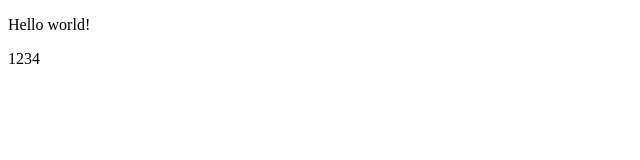
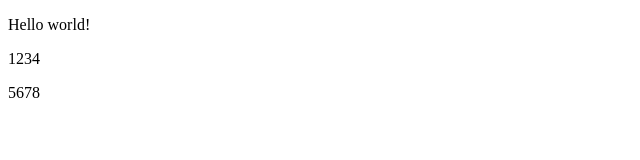
Before and after one commit to Villentretenmert95/project2, a plain HTML site: page index.html in a window 1280 px wide. Shown: the full height of the page, 0-640 px from the left. Drawn offline with Linux system fonts and the light colour scheme.

Commit message:
index new user

```diff
--- a/index.html
+++ b/index.html
@@ -8,6 +8,7 @@
 <body>
     <p>Hello world!</p>
     <p>1234</p>
+    <p>5678</p>
     <script src = "script.js"></script>
 </body>
 </html>
```
